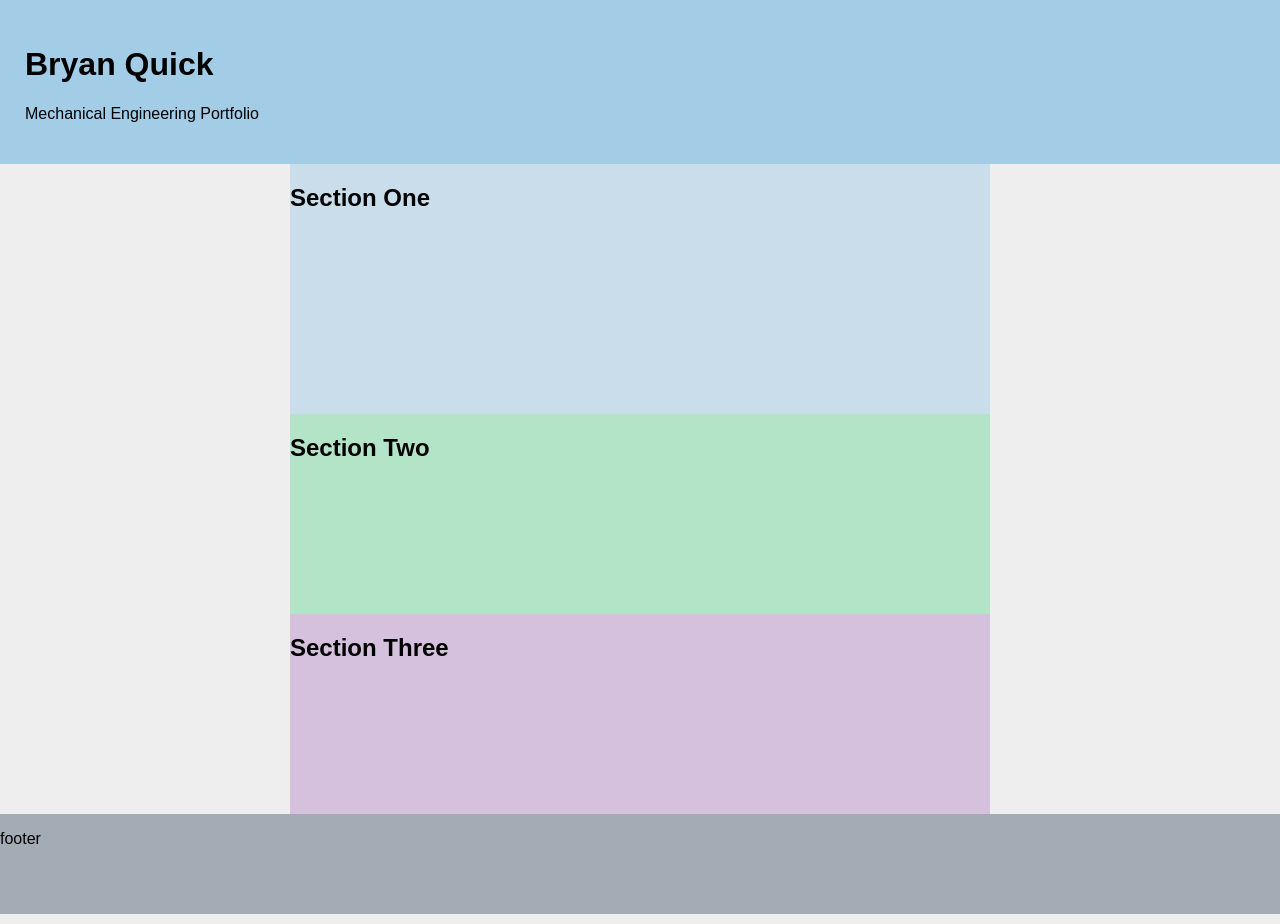
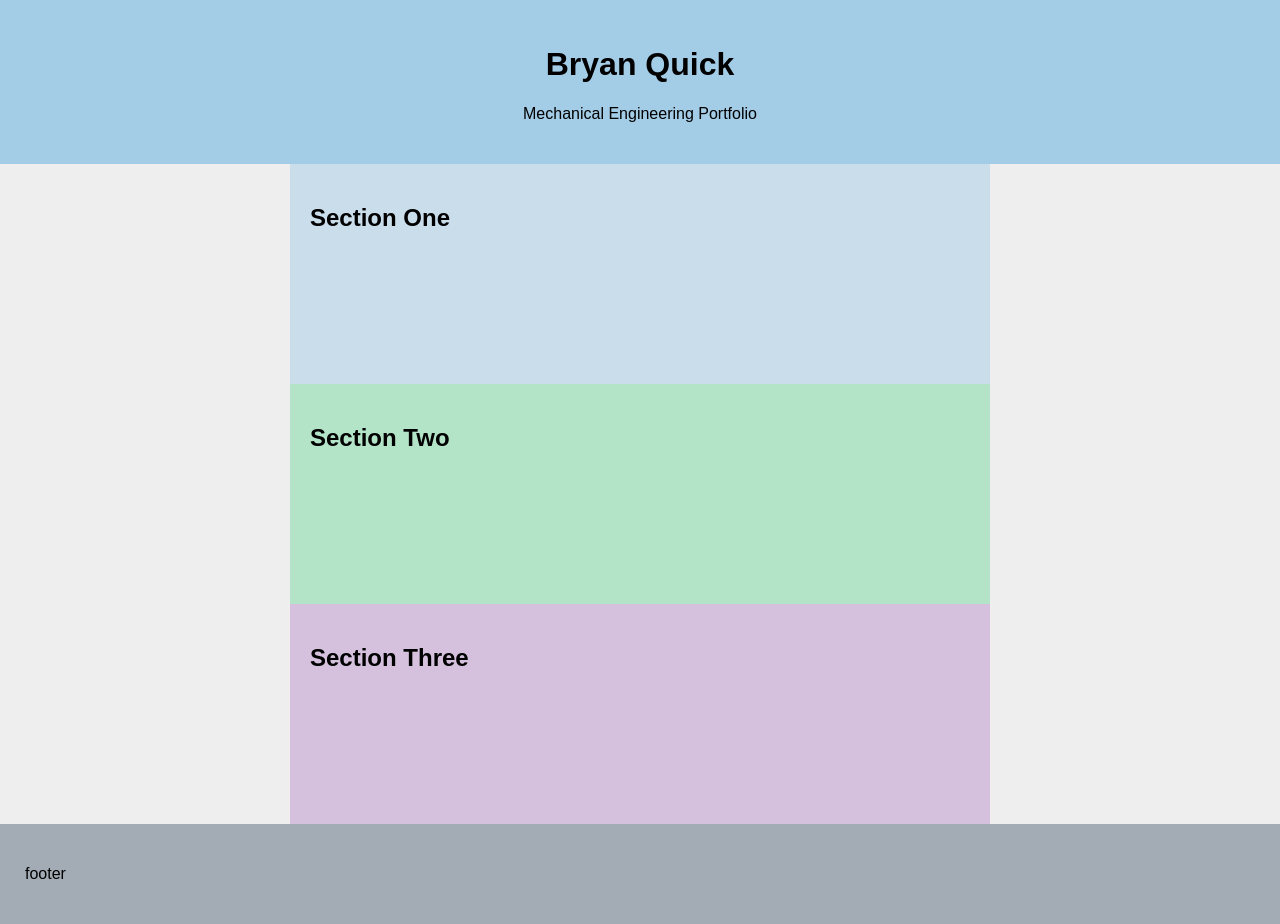
Before and after one commit to BryanQuick/se1400, a plain HTML site: page milestone4/Milestone 4 Code.html in a window 1280 px wide. Drawn offline with Linux system fonts and the light colour scheme.

Commit message:
Css fixed up

```diff
--- a/milestone4/style.css
+++ b/milestone4/style.css
@@ -4,8 +4,6 @@
 
 body {
     margin: 0;
-    padding: 0;
-    width: 100%;
     font-family: Arial, sans-serif;
     background-color: #eeeeee;
 }
@@ -14,54 +12,41 @@ body {
     display: grid;
     grid-template-columns: minmax(0px, 1fr) repeat(6, minmax(0, 175px)) minmax(0px, 1fr);
     gap: 0;
-    padding: 0;
-    margin: 0;
-    width: 100%;
 }
 
 
 .header {
     grid-column: 1 / -1;
-    grid-row: 1;
     background-color: rgba(52, 152, 219, 0.4);
-    min-height: 150px;
     padding: 25px;
-    z-index: 2;
-    position: relative;
+    text-align: center;
 }
 
 .section-one {
     grid-column: 3 / 7;
-    grid-row: 2;
     background-color: rgba(52, 152, 219, 0.2);
-    min-height: 250px;
-    padding: 0;
-    margin: 0;
+    min-height: 220px;
+    padding: 20px;
 }
 
 .section-two {
     grid-column: 3 / 7;
-    grid-row: 3;
     background-color: rgba(46, 204, 113, 0.3);
-    min-height: 200px;
-    padding: 0;
-    margin: 0;
+    min-height: 220px;
+    padding: 20px;
 }
 
 .section-three {
     grid-column: 3 / 7;
-    grid-row: 4;
     background-color: rgba(155, 89, 182, 0.3);
-    min-height: 200px;
-    padding: 0;
-    margin: 0;
+    min-height: 220px;
+    padding: 20px;
 }
 
 .footer {
     grid-column: 1 / -1;
     grid-row: 5;
     background-color: rgba(52, 73, 94, 0.4);
-    min-height: 100px;
-    padding: 0;
+    padding: 25px;
     margin: 0;
 }
```
Also changed, not shown: milestone4/Milestone 4 Code.html (+1 -0 lines).
